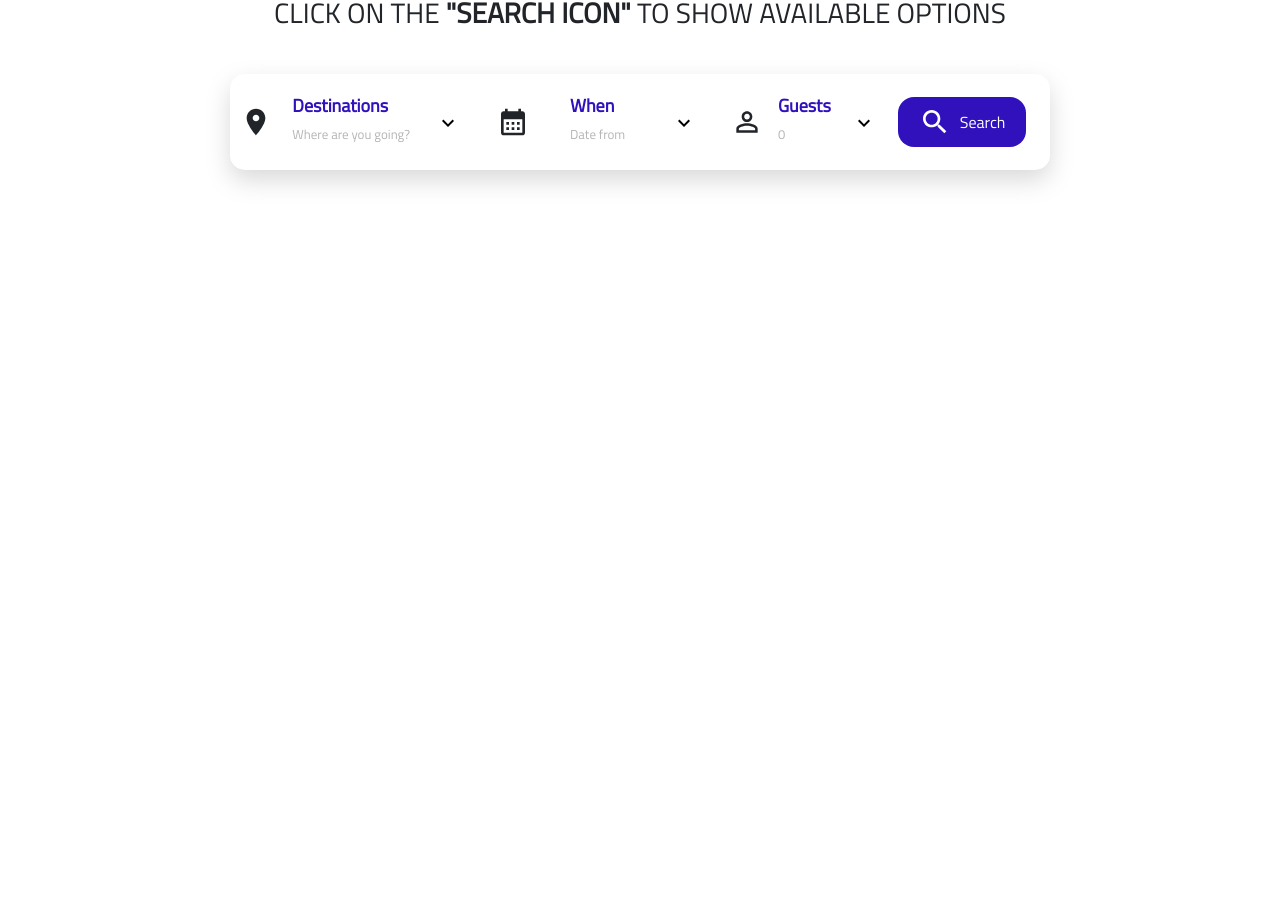
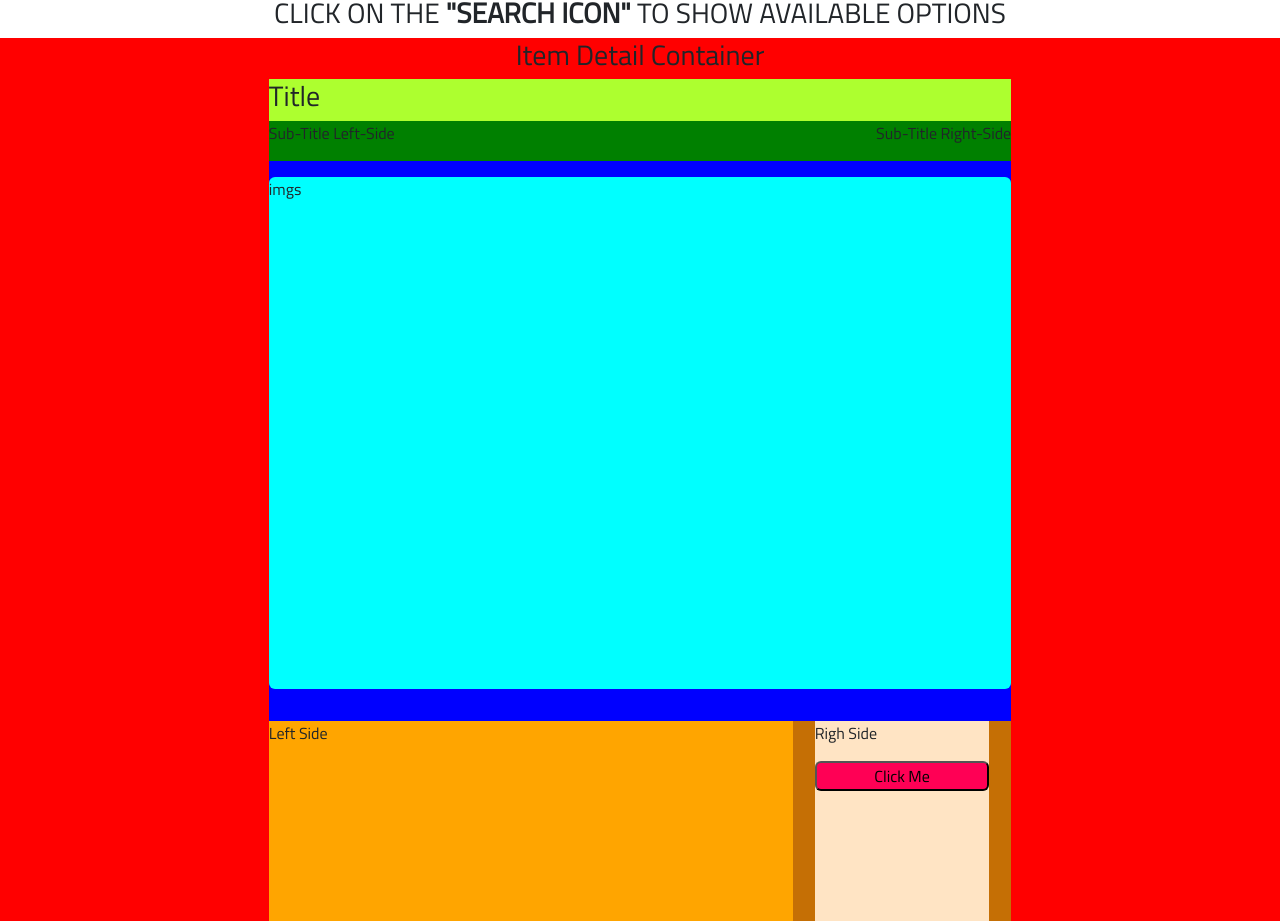
Before and after one commit to lucianoaraus/Volare, a React (Create React App) app: page / in a window 1280 px wide. Shown: the part 460-1381 px from the top of the page. Before the commit the page ends 800 px from the top, so only its background shows below. Built offline with nearby package versions, Linux system fonts and the light colour scheme; a web font is replaced by a local one.

Commit message:
item detail component structure created, functionality wip

```diff
--- a/package.json
+++ b/package.json
@@ -15,6 +15,7 @@
     "react": "^17.0.2",
     "react-dom": "^17.0.2",
     "react-scripts": "^2.1.3",
+    "rxjs": "^7.5.5",
     "styled-components": "^5.3.3",
     "web-vitals": "^2.1.4"
   },
--- a/src/App.js
+++ b/src/App.js
@@ -4,6 +4,7 @@ import Header from "./components/header/Header";
 import Headline from "./components/headline/Headline";
 import ItemListContainer from "./components/item-list-container/ItemListContainer";
 import ItemSelector from "./components/item-selector/ItemSelector";
+import ItemDetailContainer from "./components/item-detail-container/ItemDetailContainer";
 
 import "./app.css";
 
@@ -22,11 +23,12 @@ function App() {
       <h3>
         CLICK ON THE <b>"SEARCH ICON"</b> TO SHOW AVAILABLE OPTIONS
       </h3>
-      {state ? (
+      {/* {state ? (
         <ItemListContainer callBack={() => changeLayout()} />
       ) : (
         <ItemSelector callBack={() => changeLayout()} />
-      )}
+      )} */}
+      <ItemDetailContainer />
     </div>
   );
 }
--- a/src/components/item-detail-container/ItemDetailContainer.js
+++ b/src/components/item-detail-container/ItemDetailContainer.js
@@ -1,12 +1,16 @@
 import React from "react";
 
+import "./item-detail-container.css";
+
+import ItemDetail from "./item-detail/ItemDetail";
+
 function ItemDetailContainer() {
-
   return (
-    <div className="">
-
+    <div className="item-detail-parent-container">
+      <h3>Item Detail Container</h3>
+      <ItemDetail />
     </div>
   );
-};
+}
 
 export default ItemDetailContainer;
--- /dev/null
+++ b/src/components/item-detail-container/item-detail-container.css
@@ -0,0 +1,9 @@
+.item-detail-parent-container {
+  display: flex;
+  flex-direction: column;
+
+  align-items: center;
+
+  width: 100%;
+  background-color: red;
+}
--- a/src/components/item-detail-container/item-detail/ItemDetail.js
+++ b/src/components/item-detail-container/item-detail/ItemDetail.js
@@ -1,12 +1,31 @@
 import React from "react";
 
+import "./item-detail.css";
+
 function ItemDetail() {
-
   return (
-    <div className="">
-
+    <div className="item-detail-child-container">
+      <div className="title">
+        <h3>Title</h3>
+      </div>
+      <div className="sub-title">
+        <p>Sub-Title Left-Side</p>
+        <p>Sub-Title Right-Side</p>
+      </div>
+      <div className="img-container">imgs</div>
+      <div className="description-container">
+        <div className="description-left-side">
+          <p>Left Side</p>
+        </div>
+        <div className="description-right-side">
+          <div className="description-detail-right-side">
+            <p>Righ Side</p>
+            <button className="button-5">Click Me</button>
+          </div>
+        </div>
+      </div>
     </div>
   );
-};
+}
 
 export default ItemDetail;
--- /dev/null
+++ b/src/components/item-detail-container/item-detail/item-detail.css
@@ -0,0 +1,71 @@
+.item-detail-child-container {
+  display: flex;
+  flex-direction: column;
+  justify-content: center;
+  align-items: center;
+  width: 58%;
+  background-color: blue;
+}
+
+.title {
+  display: flex;
+  align-items: flex-start;
+  width: 100%;
+
+  background-color: greenyellow;
+}
+
+.sub-title {
+  display: flex;
+  align-items: flex-start;
+  justify-content: space-between;
+  width: 100%;
+
+  background-color: green;
+}
+
+.img-container {
+  display: flex;
+  width: 100%;
+  height: 512px;
+  margin-top: 16px;
+  margin-bottom: 32px;
+  border-radius: 6px;
+  background-color: aqua;
+}
+
+.description-container {
+  display: flex;
+  justify-content: space-between;
+  width: 100%;
+  height: 200px;
+  background-color: orangered;
+}
+
+.description-left-side {
+  display: flex;
+  width: 600px;
+  background-color: orange;
+}
+
+.description-right-side {
+  display: flex;
+  flex-direction: column;
+
+  align-items: center;
+  width: 250px;
+  background-color: #c56f05;
+}
+
+.description-detail-right-side {
+  width: 80%;
+  height: 200px;
+  background-color: bisque;
+}
+
+.button-5 {
+  width: 100%;
+  border-radius: 6px;
+  border: 1 rgb(211, 211, 211);
+  background-color: #ff0055;
+}
--- a/src/components/item/Item.js
+++ b/src/components/item/Item.js
@@ -2,14 +2,21 @@ import React from "react";
 
 import ItemCount from "../item-list-container/item-count/ItemCount";
 
-import './item.css'
+import "./item.css";
 
+function Item({ data }) {
+  const {
+    Airline,
+    Origin,
+    Destiny,
+    SeatClass,
+    Baggage,
+    Price,
+    Passengers,
+    Seats,
+  } = data;
 
-function Item ({data}) {
-
-  const { Airline, Origin, Destiny, SeatClass, Baggage, Price, Passengers, Seats } = data
-
-  return(
+  return (
     <div className="card-item">
       <h3>{Airline}</h3>
       <p>Class: {SeatClass}</p>
@@ -23,7 +30,7 @@ function Item ({data}) {
 
       <button>View Details</button>
     </div>
-  )
+  );
 }
 
 export default Item;
```
Also changed, not shown: 1 other file (tests, documents, lock files or other folders).
